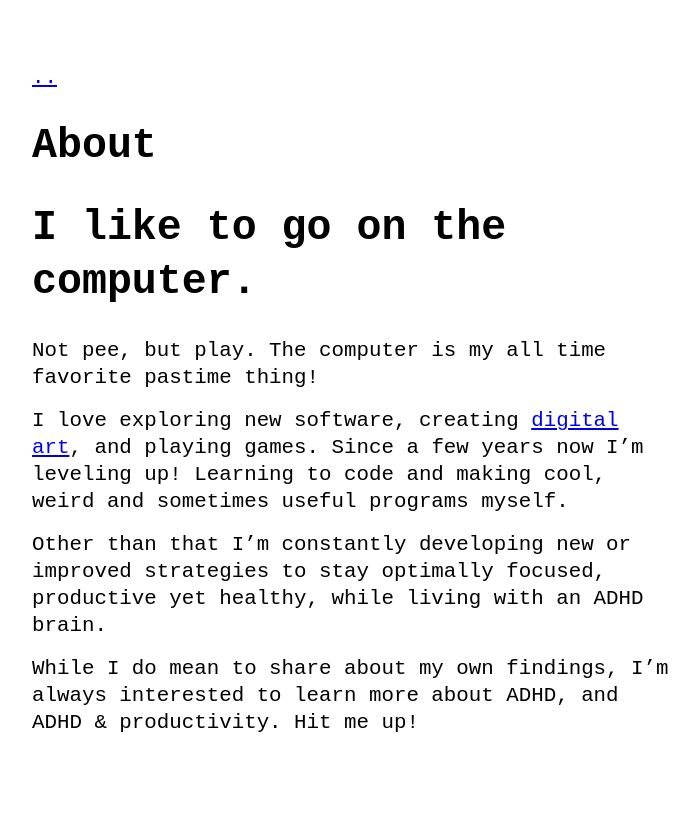
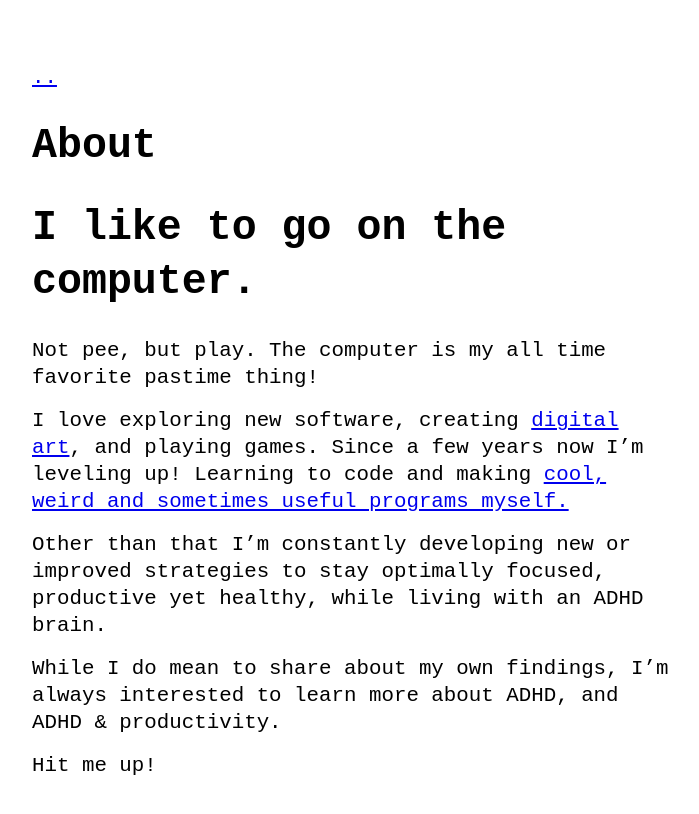
Before and after one commit to Kompjoeter/archived-blog, a Jekyll site: the page built from about.md, in a window 1280 px wide. Shown: the top 814 px of the page, without its empty margins (288-987 px from the left). Built offline with Jekyll 4.4.1, drawn with Linux system fonts in a browser that asks for light colours; part of the change alters nothing that is shown.

```diff
--- a/about.md
+++ b/about.md
@@ -5,8 +5,10 @@ title: About
 # I like to go on the computer.
 Not pee, but play. The computer is my all time favorite pastime thing!
 
-I love exploring new software, creating  [digital art](https://www.artstation.com/kompjoeterjonk), and playing games. Since a few years now I'm leveling up! Learning to code and making cool, weird and sometimes useful programs myself.
+I love exploring new software, creating [digital art](https://www.artstation.com/kompjoeterjonk), and playing games. Since a few years now I'm leveling up! Learning to code and making [cool, weird and sometimes useful programs myself.](https://github.com/RanDByyp)
 
 Other than that I'm constantly developing new or improved strategies to stay optimally focused, productive yet healthy, while living with an ADHD brain.
 
-While I do mean to share about my own findings, I'm always interested to learn more about ADHD, and ADHD & productivity. Hit me up!
+While I do mean to share about my own findings, I'm always interested to learn more about ADHD, and ADHD & productivity.
+
+Hit me up!
```
